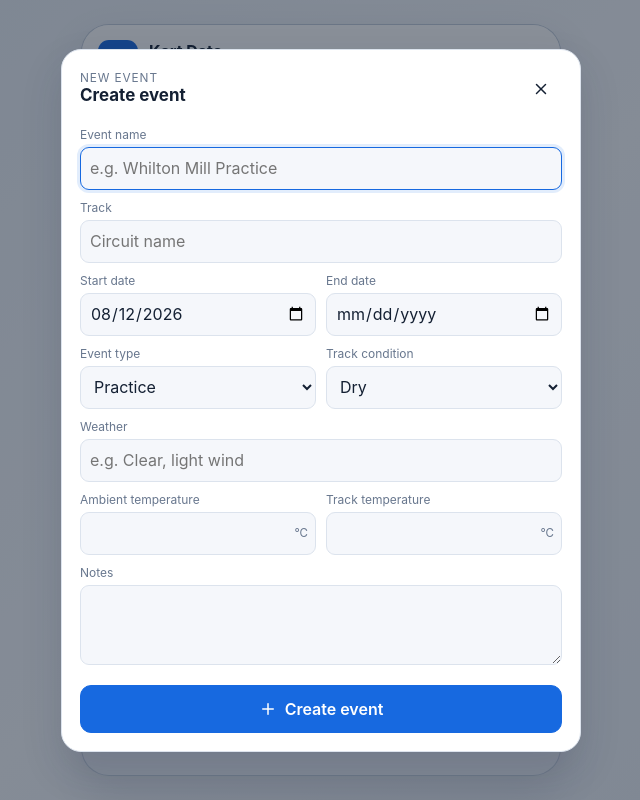
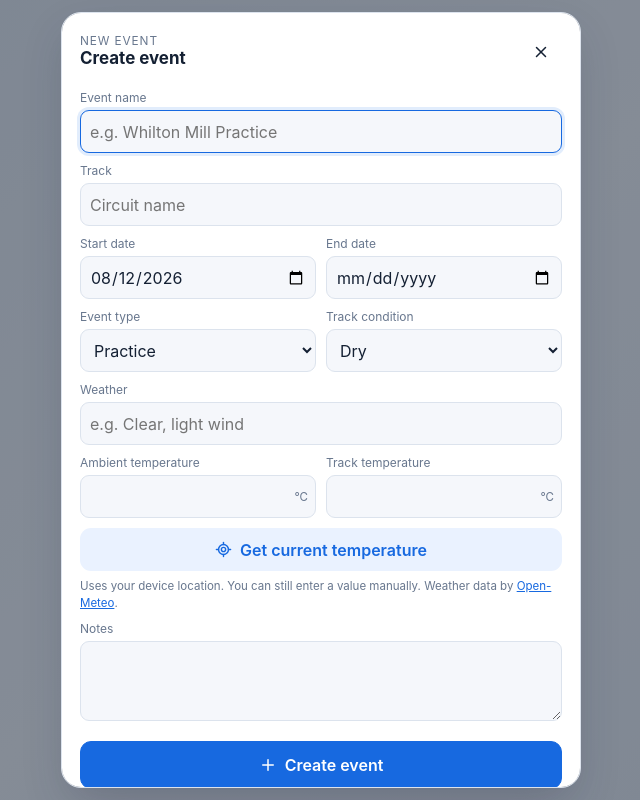
Before and after one commit to AlexLiaoooo/karting-data-recording-website, a Next.js app: page / in a window 1280 px wide. Both pictures are taken after a click on the button "New event". Shown: the whole page, without its empty margins (319-959 px from the left). Built offline with nearby package versions, Linux system fonts and the light colour scheme.

Commit message:
feat: fetch ambient temperature from location

```diff
--- a/app/globals.css
+++ b/app/globals.css
@@ -661,6 +661,49 @@ h2 {
   transform: translateY(-50%);
 }
 
+.weather-fetch {
+  align-items: flex-start;
+  display: flex;
+  flex-direction: column;
+  gap: 7px;
+}
+
+.weather-fetch .button {
+  min-height: 43px;
+  width: 100%;
+}
+
+.weather-fetch .button svg {
+  height: 17px;
+  width: 17px;
+}
+
+.weather-message {
+  color: var(--muted);
+  font-size: 0.72rem;
+  line-height: 1.45;
+  margin: 0;
+}
+
+.weather-message a {
+  color: var(--blue);
+}
+
+.weather-error {
+  color: var(--red);
+}
+
+.spinner {
+  animation: spin 0.8s linear infinite;
+  display: inline-flex;
+}
+
+@keyframes spin {
+  to {
+    transform: rotate(360deg);
+  }
+}
+
 .complete-button {
   margin-top: 14px;
 }
--- a/app/layout.tsx
+++ b/app/layout.tsx
@@ -7,6 +7,10 @@ export const metadata: Metadata = {
   description: "Trackside kart setup, tyre and session recorder.",
   applicationName: "Kart Data",
   manifest: "/manifest.webmanifest",
+  icons: {
+    icon: "/icon.svg",
+    apple: "/apple-icon.png",
+  },
   appleWebApp: {
     capable: true,
     statusBarStyle: "default",
--- a/app/page.tsx
+++ b/app/page.tsx
@@ -11,6 +11,8 @@ import {
   Flag,
   Gauge,
   History,
+  LocateFixed,
+  LoaderCircle,
   MessageSquareText,
   Pencil,
   Plus,
@@ -35,6 +37,7 @@ type DeleteTarget = { kind: "event" | "session" | "run" | "template"; id: string
 type EventFormData = Omit<EventRecord, "id" | "sessions" | "createdAt" | "updatedAt">;
 type SessionFormData = Pick<SessionRecord, "name" | "type" | "startTime" | "notes">;
 type HistoricalRun = { run: RunRecord; eventName: string; sessionName: string };
+type WeatherState = "idle" | "loading" | "success" | "error";
 
 const sessionTypes: SessionRecord["type"][] = ["Practice", "Qualifying", "Heat", "Pre-final", "Final", "Other"];
 const eventTypes: EventRecord["type"][] = ["Practice", "Test", "Race", "Other"];
@@ -64,6 +67,25 @@ function bestLap(session: SessionRecord) {
 
 function totalLaps(session: SessionRecord) {
   return session.runs.reduce((total, run) => total + (Number(run.laps) || 0), 0);
+}
+
+function getCurrentPosition() {
+  return new Promise<GeolocationPosition>((resolve, reject) => {
+    navigator.geolocation.getCurrentPosition(resolve, reject, {
+      enableHighAccuracy: false,
+      maximumAge: 5 * 60 * 1000,
+      timeout: 12 * 1000,
+    });
+  });
+}
+
+function locationErrorMessage(error: unknown) {
+  if (error instanceof GeolocationPositionError) {
+    if (error.code === error.PERMISSION_DENIED) return "Location access was denied. Allow location access in your browser settings, or enter the temperature manually.";
+    if (error.code === error.POSITION_UNAVAILABLE) return "Your current location is unavailable. Check your location settings or enter the temperature manually.";
+    if (error.code === error.TIMEOUT) return "Location lookup timed out. Try again, or enter the temperature manually.";
+  }
+  return "Current temperature could not be loaded. Check your connection and try again.";
 }
 
 function IconButton({ label, children, onClick }: { label: string; children: ReactNode; onClick: () => void }) {
@@ -795,6 +817,8 @@ function keepFocusedFieldVisible(event: ReactFocusEvent<HTMLFormElement>) {
 
 function EventModal({ event, onClose, onSave }: { event?: EventRecord; onClose: () => void; onSave: (event: EventFormData) => void }) {
   const isEditing = Boolean(event);
+  const [weatherState, setWeatherState] = useState<WeatherState>("idle");
+  const [weatherMessage, setWeatherMessage] = useState("Uses your device location. You can still enter a value manually.");
   const [form, setForm] = useState<EventFormData>(() => event ? {
     name: event.name,
     track: event.track,
@@ -825,6 +849,45 @@ function EventModal({ event, onClose, onSave }: { event?: EventRecord; onClose:
     onSave({ ...form, name: form.name.trim(), track: form.track.trim() });
   }
 
+  async function loadAmbientTemperature() {
+    if (!("geolocation" in navigator)) {
+      setWeatherState("error");
+      setWeatherMessage("This browser does not support location access. Enter the temperature manually.");
+      return;
+    }
+
+    setWeatherState("loading");
+    setWeatherMessage("Finding your current location…");
+
+    try {
+      const position = await getCurrentPosition();
+      setWeatherMessage("Reading the current local temperature…");
+
+      const query = new URLSearchParams({
+        latitude: position.coords.latitude.toString(),
+        longitude: position.coords.longitude.toString(),
+        current: "temperature_2m",
+        temperature_unit: "celsius",
+      });
+      const response = await fetch(`https://api.open-meteo.com/v1/forecast?${query.toString()}`);
+      if (!response.ok) throw new Error(`Weather request failed with ${response.status}`);
+
+      const result: unknown = await response.json();
+      const temperature = typeof result === "object" && result !== null && "current" in result
+        && typeof result.current === "object" && result.current !== null && "temperature_2m" in result.current
+        ? result.current.temperature_2m
+        : undefined;
+      if (typeof temperature !== "number" || !Number.isFinite(temperature)) throw new Error("Weather response did not include a temperature");
+
+      setForm((current) => ({ ...current, ambientTemperature: temperature.toFixed(1) }));
+      setWeatherState("success");
+      setWeatherMessage(`Updated from your current location at ${new Intl.DateTimeFormat("en-GB", { hour: "2-digit", minute: "2-digit" }).format(new Date())}.`);
+    } catch (error) {
+      setWeatherState("error");
+      setWeatherMessage(locationErrorMessage(error));
+    }
+  }
+
   return (
     <div className="modal-backdrop">
       <form className="modal-sheet" onFocusCapture={keepFocusedFieldVisible} onSubmit={submit}>
@@ -839,6 +902,15 @@ function EventModal({ event, onClose, onSave }: { event?: EventRecord; onClose:
           <Field label="Weather" className="field-full"><TextInput placeholder="e.g. Clear, light wind" value={form.weather} onChange={(event) => setForm({ ...form, weather: event.target.value })} /></Field>
           <Field label="Ambient temperature"><NumberInput unit="°C" value={form.ambientTemperature} onChange={(event) => setForm({ ...form, ambientTemperature: event.target.value })} /></Field>
           <Field label="Track temperature"><NumberInput unit="°C" value={form.trackTemperature} onChange={(event) => setForm({ ...form, trackTemperature: event.target.value })} /></Field>
+          <div className="weather-fetch field-full">
+            <button className="button button-soft button-small" type="button" disabled={weatherState === "loading"} onClick={loadAmbientTemperature}>
+              {weatherState === "loading" ? <span className="spinner"><LoaderCircle /></span> : <LocateFixed />}
+              {weatherState === "loading" ? "Getting temperature…" : "Get current temperature"}
+            </button>
+            <p className={`weather-message ${weatherState === "error" ? "weather-error" : ""}`} aria-live="polite">
+              {weatherMessage} Weather data by <a href="https://open-meteo.com/" target="_blank" rel="noreferrer">Open-Meteo</a>.
+            </p>
+          </div>
           <Field label="Notes" className="field-full"><textarea className="textarea" value={form.notes} onChange={(event) => setForm({ ...form, notes: event.target.value })} /></Field>
         </div>
         <button className="button button-primary button-block" type="submit">{isEditing ? <Check /> : <Plus />} {isEditing ? "Save changes" : "Create event"}</button>
```
Also changed, not shown: 2 other files (tests, documents, lock files or other folders).
